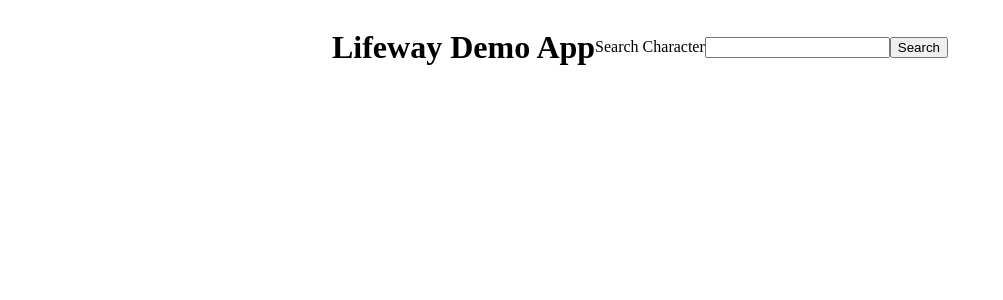
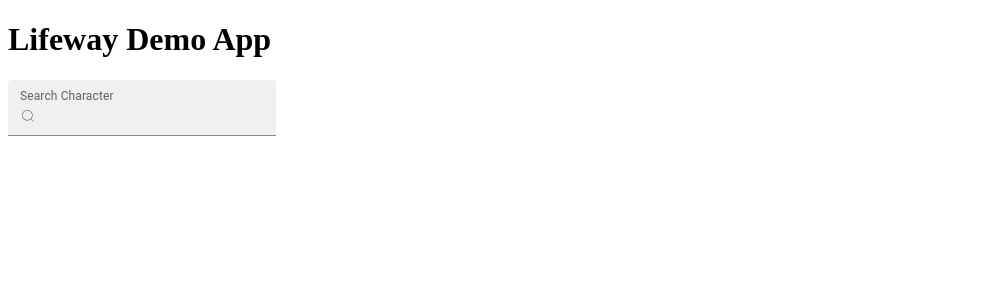
Before and after one commit to Jaden-Reklaw/lifeway_demo, a React (Create React App) app: page / in a window 1280 px wide. Shown: the top 300 px of the page, without its empty margins (0-1003 px from the left). Built offline with nearby package versions, Linux system fonts and the light colour scheme.

Commit message:
created links for navigating to the profile page. Sends a second get to the swapi to request the specific user.

```diff
--- a/package.json
+++ b/package.json
@@ -12,6 +12,7 @@
     "@testing-library/user-event": "^13.5.0",
     "react": "^18.2.0",
     "react-dom": "^18.2.0",
+    "react-icons": "^4.10.1",
     "react-redux": "^8.1.1",
     "react-router-dom": "^6.14.1",
     "react-scripts": "5.0.1",
--- a/src/components/CharactersList.js
+++ /dev/null
@@ -1,14 +0,0 @@
-import { Grid } from "@mui/material";
-import CharacterDetails from "./CharacterDetails";
-
-const CharacterList = ({ characters }) => {
-
-
-    return (
-        <div>
-            {characters.map(character => <CharacterDetails key={character.name} character={character} />)}
-        </div>
-    );
-}
-
-export default CharacterList;
--- /dev/null
+++ b/src/components/ProfileLink.js
@@ -0,0 +1,19 @@
+import { Card, CardActionArea, CardContent, Typography } from "@mui/material";
+import { Link } from "react-router-dom";
+
+const ProfileLink = ({character}) => {
+
+    return (
+        <Card sx={{ maxWidth: 345, margin: 1 }}>
+            <CardActionArea component={Link} to={`/profile/${character.name.replace(' ', '_')}`}>
+                <CardContent>
+                    <Typography gutterBottom variant="h5" component="div">
+                        {character.name}
+                    </Typography>
+                </CardContent>
+            </CardActionArea>
+        </Card>
+    );
+}
+
+export default ProfileLink;
--- a/src/pages/HomePage.js
+++ b/src/pages/HomePage.js
@@ -1,10 +1,10 @@
 import { useEffect, useState } from "react";
 import { useLazyGetCharactersByNameQuery } from "../store/apis/swapiApi";
-import { Button } from "@mui/base";
-import { Grid } from "@mui/material";
-import CharacterList from "../components/CharactersList";
+import { Box, FormControl, Grid, Input, InputAdornment, InputLabel, TextField } from "@mui/material";
 import { addCharacters } from "../store/slice/charactersSlice";
 import { useDispatch, useSelector } from 'react-redux';
+import ProfileLink from "../components/ProfileLink";
+import { CiSearch } from 'react-icons/ci'
 
 const HomePage = () => {
     const dispatch = useDispatch();
@@ -29,22 +29,34 @@ const HomePage = () => {
 
     useEffect(() => {
       if(results.data) {
-        console.log("results", results);
         dispatch(addCharacters(results.data.results));
       }
     }, [results, dispatch])
 
-    console.log("characters", characters);
     return (
-      <Grid container display="flex" justifyContent="center" alignItems="center">
+      <Grid>
         <h1>Lifeway Demo App</h1>
         <form onSubmit={handleSearch}>
-          <label>Search Character</label>
-          <input value={searchTerm} onChange={handleChange} />
-          <Button onClick={handleSearch}>Search</Button>
+            <TextField
+              value={searchTerm}
+              id="character_search"
+              label="Search Character"
+              variant="filled"
+              onChange={handleChange}
+              InputProps={{
+                startAdornment: (
+                  <InputAdornment position="start">
+                    <CiSearch />
+                  </InputAdornment>
+                ),
+              }}
+          />
+
         </form>
 
-        <CharacterList characters={characters}/>
+        {
+          characters.map(character => <ProfileLink character={character} />)
+        }
 
       </Grid>
   );
--- a/src/pages/ProfilePage.js
+++ b/src/pages/ProfilePage.js
@@ -1,8 +1,27 @@
+import CharacterDetail from '../components/CharacterDetails';
+import { useParams } from "react-router-dom";
+import { useLazyGetCharactersByNameQuery } from "../store/apis/swapiApi";
+import { useEffect } from "react";
+
 const ProfilePage = () => {
+    const { id } = useParams();
+    const [getCharactersByName, results] = useLazyGetCharactersByNameQuery();
+
+    useEffect(() => {
+        getCharactersByName(id.replace('_', ' '))
+    }, [getCharactersByName, id])
+
+
+    let character;
+
+    if(results.isSuccess) {
+        character = results.data.results[0] || false;
+    }
 
     return (
         <div>
             <h1>Profile Page</h1>
+            {character ? <CharacterDetail character={character}/> : character}
         </div>
     );
 }
```
Also changed, not shown: 1 other file (tests, documents, lock files or other folders).
